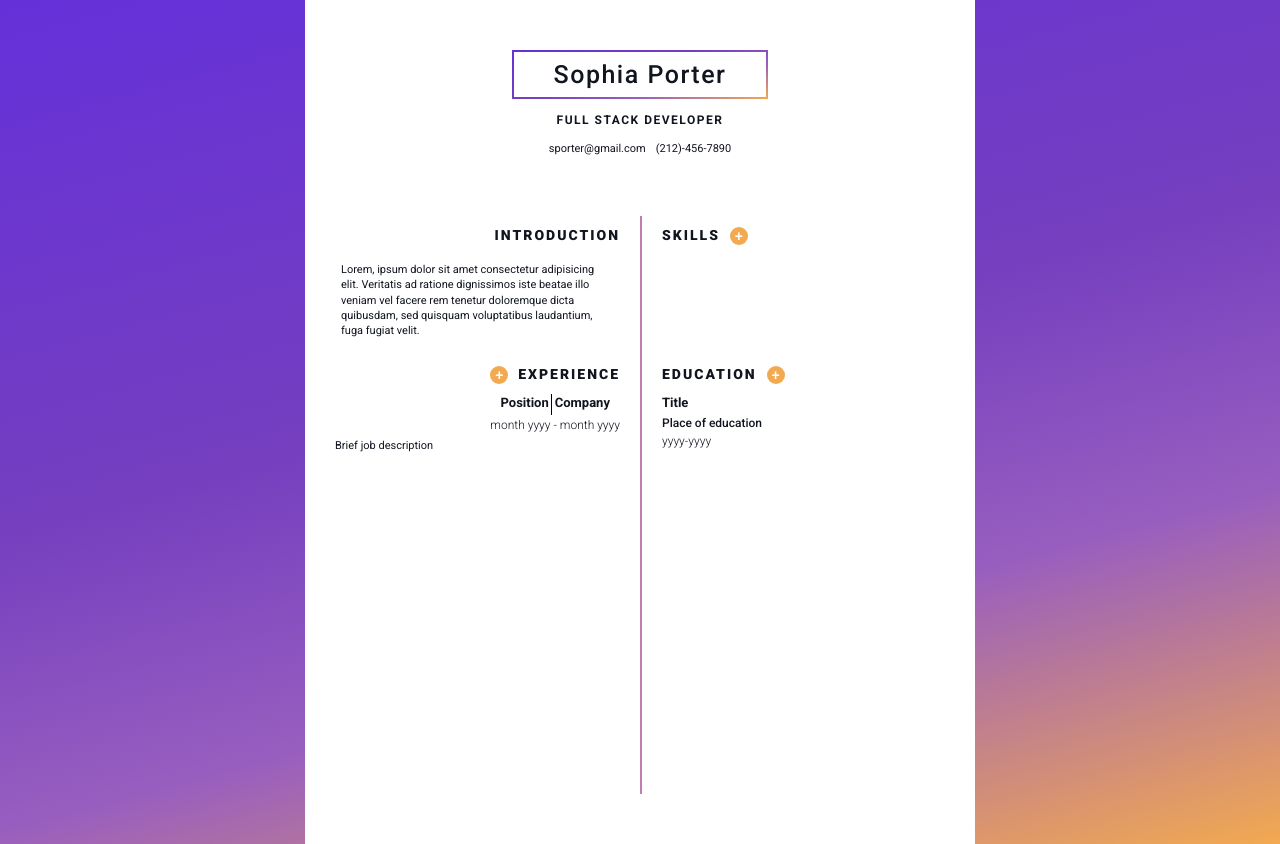
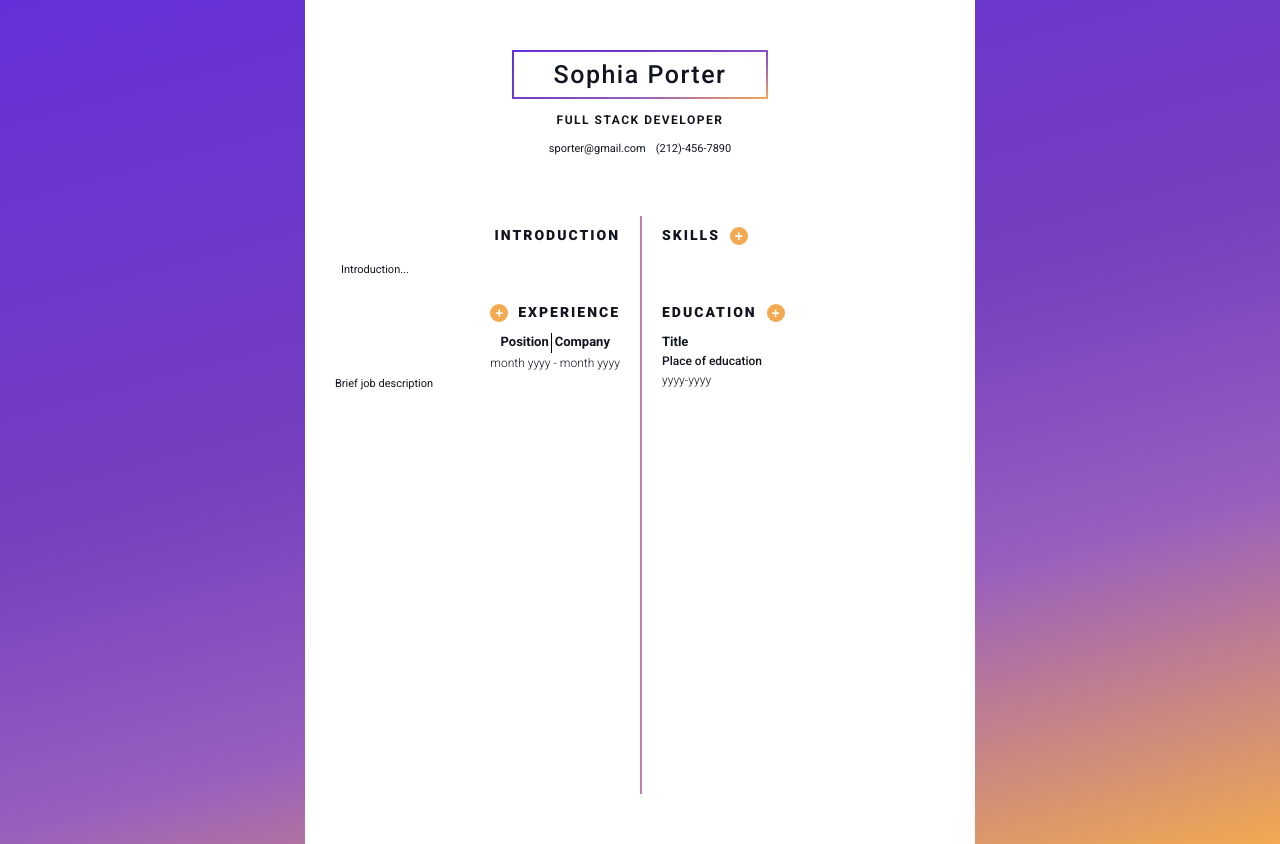
Before and after one commit to jporrego/cv-maker, a React (Create React App) app: page / in a window 1280 px wide. Built offline with nearby package versions, Linux system fonts and the light colour scheme.

Commit message:
Deploy build

```diff
--- a/src/components/introduction/Introduction.js
+++ b/src/components/introduction/Introduction.js
@@ -4,9 +4,7 @@ import SectionTitle from "../section-title/SectionTitle.js";
 import EditableTextArea from "../editable/editable-text-area/EditableTextArea.js";
 
 function Introduction() {
-  const [introValue, setIntroValue] = useState(
-    "Lorem, ipsum dolor sit amet consectetur adipisicing elit. Veritatis ad ratione dignissimos iste beatae illo veniam vel facere rem tenetur    doloremque dicta quibusdam, sed quisquam voluptatibus laudantium, fuga    fugiat velit."
-  );
+  const [introValue, setIntroValue] = useState("Introduction...");
 
   return (
     <div className="introduction">
--- a/src/components/job/Job.css
+++ b/src/components/job/Job.css
@@ -85,11 +85,13 @@
 
 .job-form .position-input {
     grid-area: position;
+
     text-align: right;
 }
 
 .job-form .company-input {
     grid-area: company;
+
 }
 
 .job-form .date-input {
```
Also changed, not shown: package.json (+8 -2 lines), 1 other file (tests, documents, lock files or other folders).
